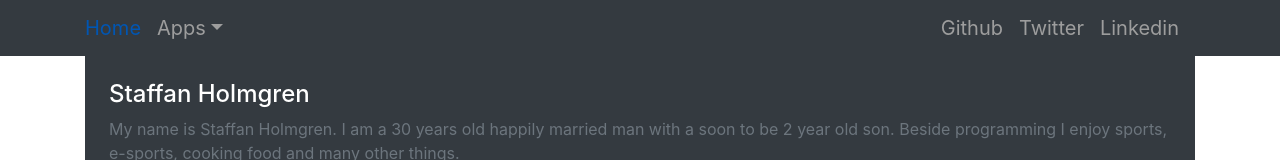
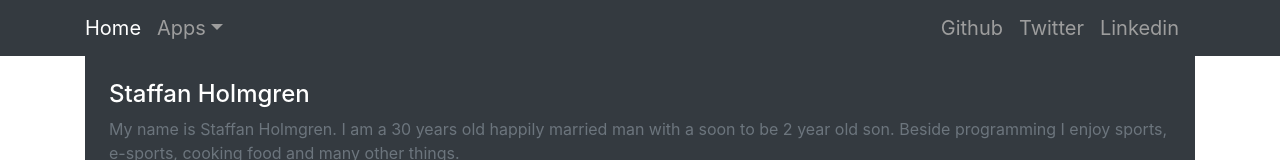
Before and after one commit to linkebon/homepage, a React app in the folder frontend/app/: page / in a window 1280 px wide. In both pictures the pointer is over the link "Home". Shown: the top 160 px of the page. Built offline with nearby package versions, Linux system fonts and the light colour scheme; the HTML template or start-up script is replaced by a standard one.

Commit message:
Navbar white color when hoover links

```diff
--- a/frontend/app/src/css/style.css
+++ b/frontend/app/src/css/style.css
@@ -1,5 +1,9 @@
 nav a {
     color: #9d9d9d;
+}
+
+nav a:hover {
+    color: #ffffff !important;
 }
 
 .navbarPadding {
```
